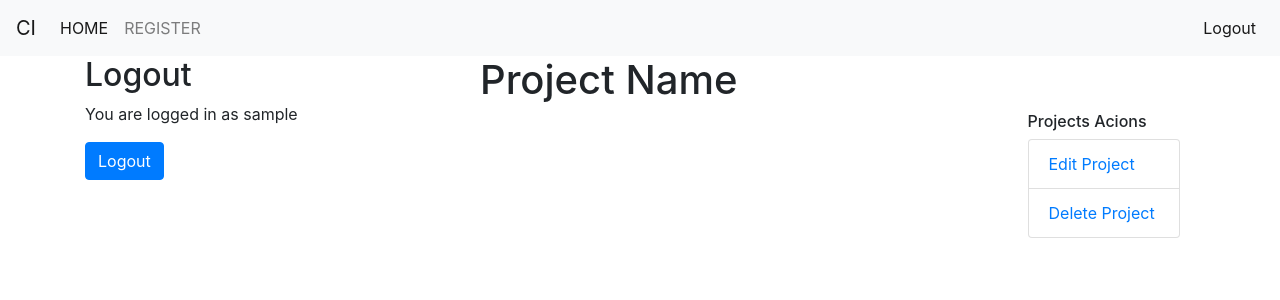
After one commit to hanafa01/ci, a CodeIgniter app: page /GeniusSystems/index.php/projects/display in a window 1280 px wide. The commit adds this page. Shown: the top 300 px of the page. Run offline with CodeIgniter, Linux system fonts and the light colour scheme; the visitor is signed in with stand-in values (Sample User, id 1); data that the repository does not hold is empty; some libraries are stand-ins or nearby versions.

Commit message:
displaying projects

```diff
--- a/application/config/autoload.php
+++ b/application/config/autoload.php
@@ -132,4 +132,4 @@
 |
 |	$autoload['model'] = array('first_model' => 'first');
 */
-$autoload['model'] = array('User_model');
+$autoload['model'] = array('User_model', 'Project_model');
--- a/application/controllers/Projects.php
+++ b/application/controllers/Projects.php
@@ -11,10 +11,17 @@
     }
 
     public function index(){
+        $data['projects'] = $this->Project_model->get_projects();
         $data['main_view'] = "projects/index";
         $this->load->view('layouts/main', $data);
     }
 
+    public function display(){
+        $data['main_view'] = "projects/display";
+        $this->load->view('layouts/main', $data);
+    }
+
+
 }
 
 ?>
--- /dev/null
+++ b/application/models/Project_model.php
@@ -0,0 +1,12 @@
+<?php
+
+class Project_model extends CI_Model{
+
+    public function get_projects(){
+        $query = $this->db->get('projects');
+        return $query->result();
+    }
+
+}
+
+?>
--- a/application/views/layouts/main.php
+++ b/application/views/layouts/main.php
@@ -24,15 +24,22 @@
         <a class="nav-link" href="<?= base_url() ?>users/register">REGISTER</a>
       </li>
     </ul>
+    <?php if($this->session->userdata('logged_in')): ?>
+    <ul class="navbar-nav ml-auto">
+      <li class="nav-item active">
+        <a class="nav-link" href="<?= base_url(); ?>users/logout">Logout</a>
+      </li>
+    </ul>
+    <?php endif; ?>
   </div>
 </nav>
 
 <div class="container">
     <div class="row">
-      <div class="col-md-5">
+      <div class="col-md-4">
         <?php $this->load->view('users/login_view');?>
       </div>
-      <div class="col-md-7">
+      <div class="col-md-8">
         <?php $this->load->view($main_view); ?>
       </div>
     </div>
--- /dev/null
+++ b/application/views/projects/display.php
@@ -0,0 +1,12 @@
+<div class="col-md-9">
+    <h1>Project Name</h1>
+</div>
+
+<div class="col-md-3 float-right">
+    <h6>Projects Acions</h6>
+    <ul class="list-group">
+        <!-- <li class="list-group-item"><a href="<?= base_url() ?>tasks/create/<?= $project->id ?>">Create Task</a></li> -->
+        <li class="list-group-item"><a href="">Edit Project</a></li>
+        <li class="list-group-item"><a href="">Delete Project</a></li>
+    </ul>
+</div>
```
Also changed, not shown: application/views/projects/index.php (+18 -1 lines).
